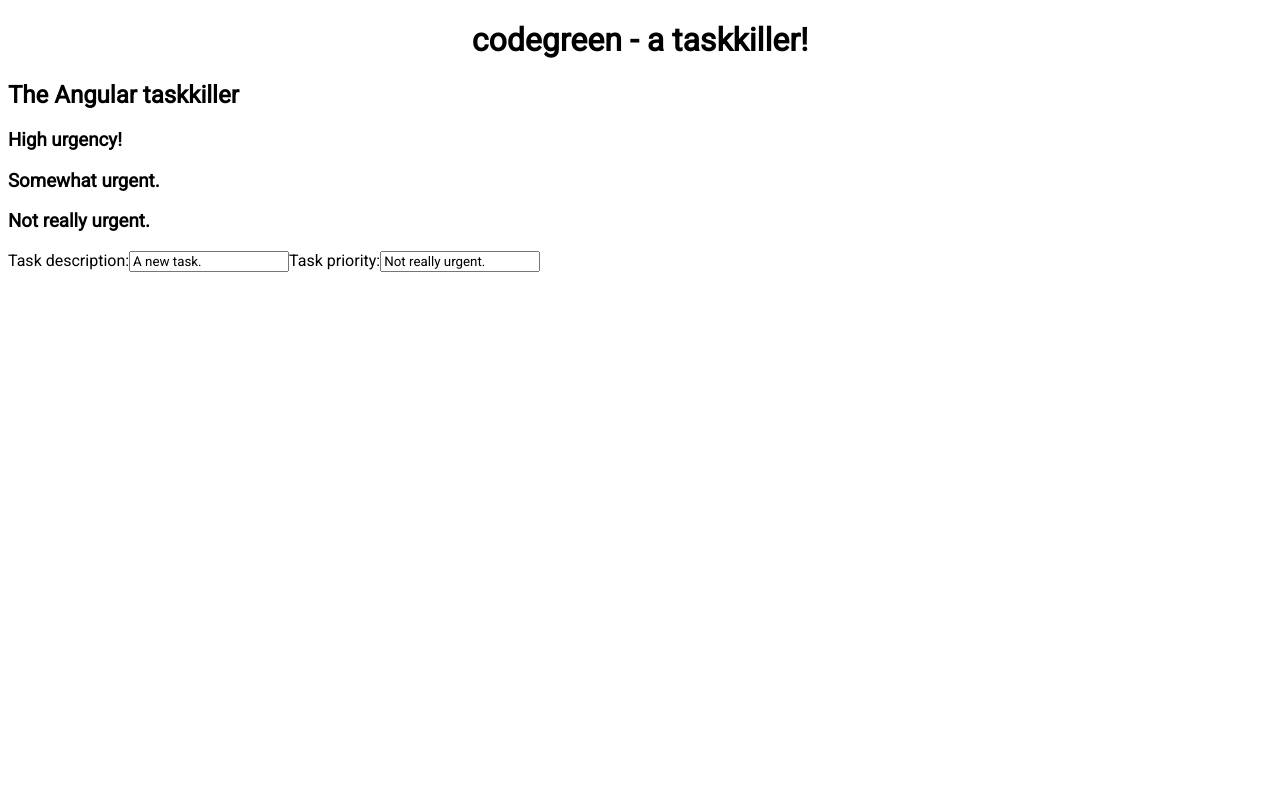
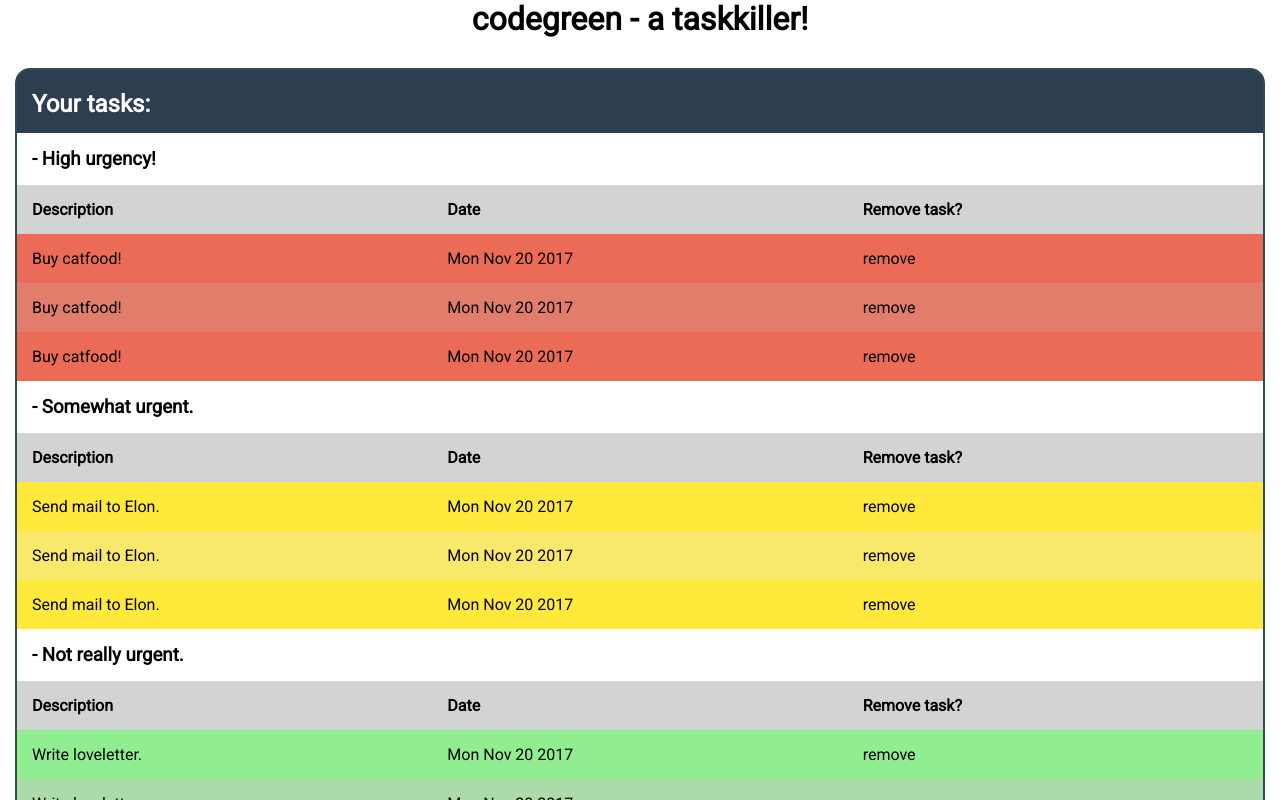
Before and after one commit to onkar-joshi-invimatic/codegreen_frontend, an Angular app: page / in a window 1280 px wide. Shown: the top 800 px of the page. Built offline with nearby package versions, Linux system fonts and the light colour scheme.

Commit message:
Added stylings and correct components.

```diff
--- a/src/app/app.component.ts
+++ b/src/app/app.component.ts
@@ -7,5 +7,4 @@ import { Component } from '@angular/core';
 })
 export class AppComponent {
   title = 'codegreen - a taskkiller';
-  description = 'The Angular taskkiller';
 }
--- a/src/app/model/Tasks.ts
+++ b/src/app/model/Tasks.ts
@@ -61,7 +61,7 @@ export class Tasks
     */
     getTask(id : number) : Task
     {
-        for (let task of this._tasks)
+        for (let task of this.tasks)
         {
             if (task.id == id) return task;
         }
@@ -71,7 +71,7 @@ export class Tasks
 
     getTasksByPriority(priority : Priority) : Array<Task>
     {
-        let tasklist : Task[];
+        let tasklist = new Array<Task>();
 
         for (let task of this.tasks)
         {
--- a/src/app/task/task.component.html
+++ b/src/app/task/task.component.html
@@ -1,7 +1,13 @@
 <div id="task-editor">
-    <label for="task-description">Task description:</label>
-    <input id="task-description" [(ngModel)]="task.description" type="text" placeholder="Lucy needs some catfood, run by the store to get some!" required>
+   <h2>Add a new task</h2>
 
-    <label for="task-priority">Task priority:</label>
-    <input id="task-priority" [(ngModel)]="task.priority" required>
+    <div id="task-form">
+        <label for="task-description">Task description:</label>
+        <input id="task-description" [(ngModel)]="task.description" type="text" placeholder="Lucy needs some catfood, run by the store to get some!" required>
+
+        <label for="task-priority">Task priority:</label>
+        <input id="task-priority" [(ngModel)]="task.priority" required>
+
+        <button>Add task</button>
+    </div>
 </div>
--- a/src/app/tasks/tasks.component.html
+++ b/src/app/tasks/tasks.component.html
@@ -1,19 +1,72 @@
 <div id="tasks-overview">
 
-    <div id="tasks-overview-top"></div>
+    <h2>Your tasks:</h2>
 
-    <div id="tasks-red">
-        <h3>{{Priority.Red}}</h3>
-    </div>
-
-    <div id="tasks-yellow">
-        <h3>{{Priority.Yellow}}</h3>
+    <div id="tasks-overview-top">
 
     </div>
 
-    <div id="tasks-green">
-        <h3>{{Priority.Green}}</h3>
+    <div id="tasks-red" class="task-table">
+        <h3>- {{Priority.Red}}</h3>
 
+        <table>
+            <thead>
+                <tr>
+                    <th>Description</th>
+                    <th>Date</th>
+                    <th>Remove task?</th>
+                </tr>
+            </thead>
+            <tbody>
+                <tr *ngFor="let task of tasks.getTasksByPriority(Priority.Red)">
+                    <td>{{task.description}}</td>
+                    <td>{{task.date.toDateString()}}</td>
+                    <td>remove</td>
+                </tr>
+            </tbody>
+        </table>
+    </div>
+
+    <div id="tasks-yellow" class="task-table">
+        <h3>- {{Priority.Yellow}}</h3>
+
+        <table>
+            <thead>
+                <tr>
+                    <th>Description</th>
+                    <th>Date</th>
+                    <th>Remove task?</th>
+                </tr>
+            </thead>
+            <tbody>
+                <tr *ngFor="let task of tasks.getTasksByPriority(Priority.Yellow)">
+                    <td>{{task.description}}</td>
+                    <td>{{task.date.toDateString()}}</td>
+                    <td>remove</td>
+                </tr>
+            </tbody>
+        </table>
+    </div>
+
+    <div id="tasks-green" class="task-table">
+        <h3>- {{Priority.Green}}</h3>
+
+        <table>
+            <thead>
+                <tr>
+                    <th>Description</th>
+                    <th>Date</th>
+                    <th>Remove task?</th>
+                </tr>
+            </thead>
+            <tbody>
+                <tr *ngFor="let task of tasks.getTasksByPriority(Priority.Green)">
+                    <td>{{task.description}}</td>
+                    <td>{{task.date.toDateString()}}</td>
+                    <td>remove</td>
+                </tr>
+            </tbody>
+        </table>
     </div>
 
 </div>
--- a/src/app/tasks/tasks.component.ts
+++ b/src/app/tasks/tasks.component.ts
@@ -20,7 +20,13 @@ export class TasksComponent implements OnInit
   ngOnInit()
   {
       this.tasks.addTask("Send mail to Elon.", Priority.Yellow, new Date());
+      this.tasks.addTask("Send mail to Elon.", Priority.Yellow, new Date());
+      this.tasks.addTask("Send mail to Elon.", Priority.Yellow, new Date());
       this.tasks.addTask("Buy catfood!", Priority.Red, new Date());
+      this.tasks.addTask("Buy catfood!", Priority.Red, new Date());
+      this.tasks.addTask("Buy catfood!", Priority.Red, new Date());
+      this.tasks.addTask("Write loveletter.", Priority.Green, new Date());
+      this.tasks.addTask("Write loveletter.", Priority.Green, new Date());
       this.tasks.addTask("Write loveletter.", Priority.Green, new Date());
   }
 
--- a/src/styles.css
+++ b/src/styles.css
@@ -4,4 +4,137 @@
 *
 {
     font-family: 'Roboto', sans-serif;
+    margin: 0;
+    padding: 0;
 }
+
+#tasks-overview
+{
+    margin-top: 30px;
+    margin-bottom: 30px;
+
+    background-color: #2D3E50;
+    border-top-left-radius: 15px;
+    border-top-right-radius: 15px;
+
+    padding-top: 5px;
+    margin-left: 15px;
+    margin-right: 15px;
+
+    border: 2px solid #2D4E50;
+}
+
+#tasks-overview h2
+{
+    color: white;
+    padding: 15px;
+}
+
+.task-table
+{
+    background-color: white;
+
+    text-align: left;
+}
+
+.task-table h3
+{
+    padding: 15px;
+}
+
+.task-table table
+{
+    width: 100%;
+    border-collapse: collapse;
+}
+
+.task-table table thead
+{
+    background-color: lightgray;
+}
+
+.task-table table thead tr th, .task-table table tbody tr td
+{
+    padding: 15px;
+    width: 33.3%;
+}
+
+#tasks-red tbody
+{
+    background-color: #EC6B56;
+}
+
+#tasks-red table tbody tr:nth-child(even)
+{
+    background-color: #e27d6c;
+}
+
+#tasks-yellow tbody
+{
+    background-color: #FFE93B;
+}
+
+#tasks-yellow table tbody tr:nth-child(even)
+{
+    background-color: #f9e96b;
+}
+
+#tasks-green tbody
+{
+    background-color: #90EE90;
+}
+
+#tasks-green table tbody tr:nth-child(even)
+{
+    background-color: #abdbab;
+}
+
+
+
+/* Task component */
+#task-editor
+{
+    margin-top: 30px;
+    margin-bottom: 30px;
+
+    background-color: #2D3E50;
+    border-top-left-radius: 15px;
+    border-top-right-radius: 15px;
+
+    padding-top: 5px;
+    margin-left: 15px;
+    margin-right: 15px;
+
+    border: 2px solid #2D4E50;
+}
+
+#task-editor h2
+{
+    padding: 15px;
+    color: white;
+}
+
+#task-form
+{
+    background-color: white;
+    padding: 15px;
+}
+
+#task-form *
+{
+    width: calc(100% - 20px);
+    margin-bottom: 15px;
+}
+
+#task-form input
+{
+    padding: 5px;
+    margin-top: 5px;
+}
+
+#task-form button
+{
+    font-size: 20px;
+    padding: 15px;
+    width: calc(100% - 5px);
+}
```
